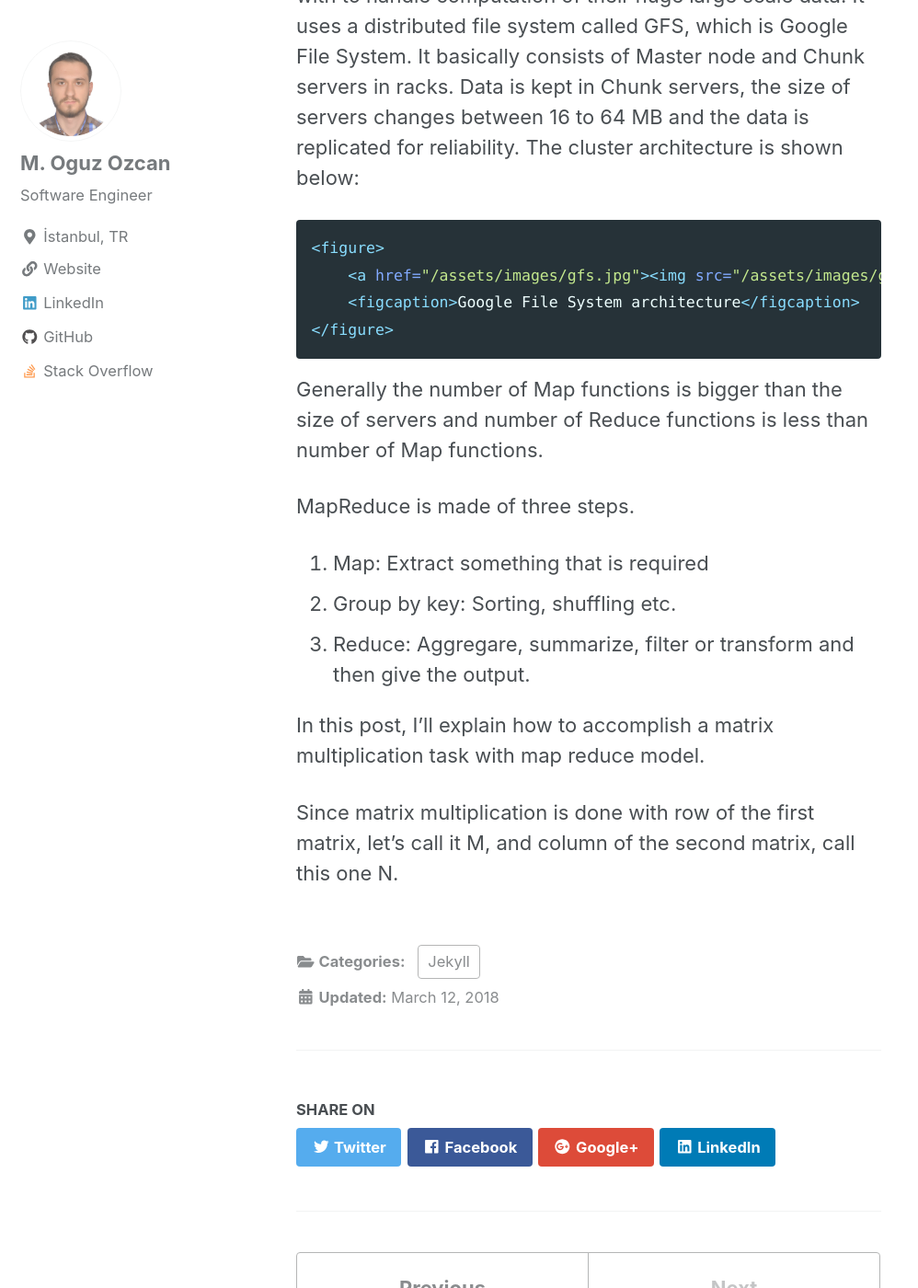
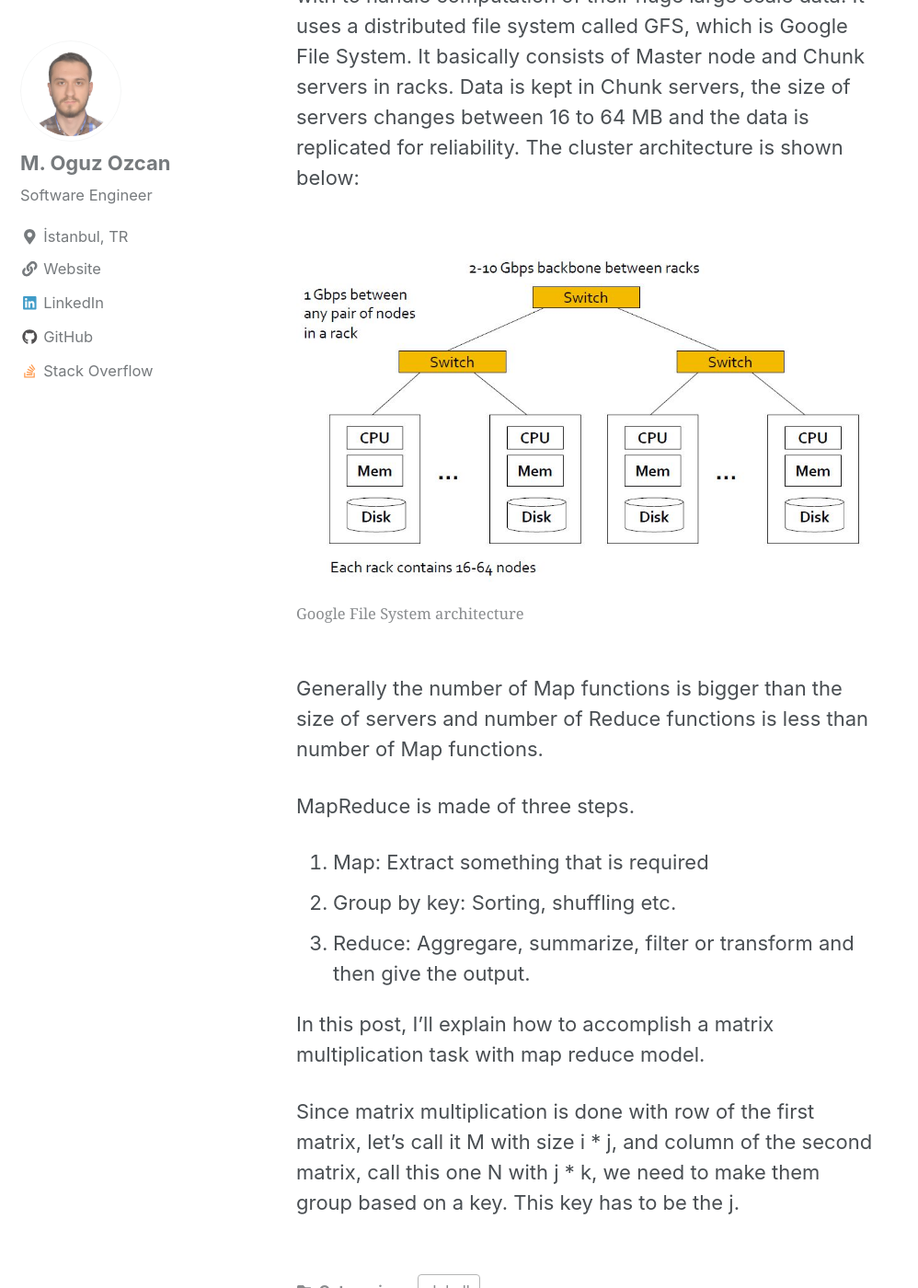
Before and after one commit to moguzozcan/moguzozcan.github.io, a Jekyll site: the page built from _posts/2018-03-12-Matrix-Multiplication-With-MapReduce.md, in a window 1280 px wide and 1400 px high, scrolled down 322 px. Shown: the whole window at 92% size, without its empty margins (0-998 px from the left). Built offline with Jekyll 4.4.1, drawn with Linux system fonts in a browser that asks for light colours; nearby versions of some CDN libraries.

Commit message:
Update 2018-03-12-Matrix-Multiplication-With-MapReduce.md

````diff
--- a/_posts/2018-03-12-Matrix-Multiplication-With-MapReduce.md
+++ b/_posts/2018-03-12-Matrix-Multiplication-With-MapReduce.md
@@ -10,12 +10,10 @@ file system called GFS, which is Google File System. It basically consists of Ma
 Chunk servers, the size of servers changes between 16 to 64 MB and the data is replicated for reliability. The cluster architecture is
 shown below:
 
-```html
 <figure>
     <a href="/assets/images/gfs.jpg"><img src="/assets/images/gfs.jpg"></a>
     <figcaption>Google File System architecture</figcaption>
 </figure>
-```
 
 Generally the number of Map functions is bigger than the size of servers and number of Reduce functions is less than number of Map functions.
 
@@ -27,4 +25,5 @@ MapReduce is made of three steps.
 
 In this post, I'll explain how to accomplish a matrix multiplication task with map reduce model.
 
-Since matrix multiplication is done with row of the first matrix, let's call it M, and column of the second matrix, call this one N.
+Since matrix multiplication is done with row of the first matrix, let's call it M with size i * j, and column of the second matrix,
+call this one N with j * k, we need to make them group based on a key. This key has to be the j.
````
